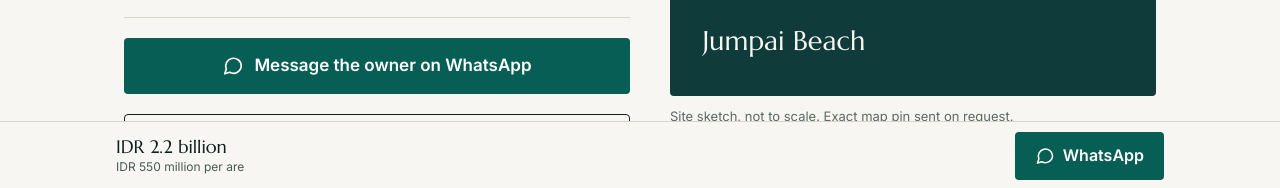
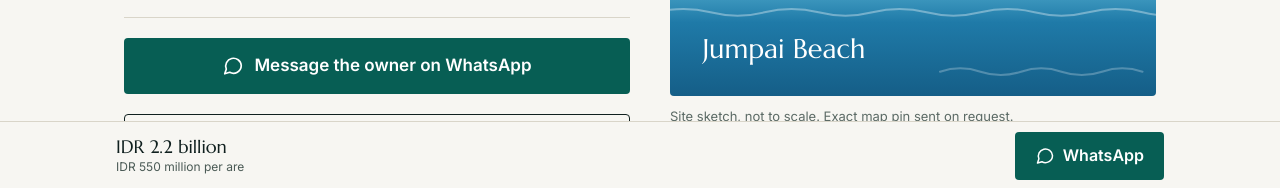
Before and after one commit to ales-vrana/bali, a website: page index.html in a window 1280 px wide. Shown: the part 610-798 px from the top of the page. Drawn offline with Linux system fonts and the light colour scheme.

Commit message:
Draw the sea in the site sketch in blue with a surf line
Co-Authored-By: Claude Fable 5.2 <noreply@anthropic.com>
Claude-Session: https://claude.ai/code/session_01Rgk1daMLakeM1bzshyVjiD

```diff
--- a/index.html
+++ b/index.html
@@ -72,8 +72,19 @@ fbq('track', 'PageView');
 <div class="hero-map">
 <svg role="img" aria-label="Site sketch: a rectangular plot with its 16.6 metre short side on the beach road and a side lane along its north edge, about 100 metres north of Jumpai Beach" viewBox="0 0 360 380">
 <rect x="0" y="0" width="360" height="380" fill="#E6EBDD"></rect>
-<rect x="0" y="300" width="360" height="80" fill="#0F3B3A"></rect>
-<rect x="0" y="284" width="360" height="18" fill="#E8DCC0"></rect>
+<defs>
+<linearGradient id="sea" x1="0" y1="0" x2="0" y2="1">
+<stop offset="0" stop-color="#4FA9CB"></stop>
+<stop offset="0.35" stop-color="#1F7AA8"></stop>
+<stop offset="1" stop-color="#155E87"></stop>
+</linearGradient>
+</defs>
+<rect x="0" y="296" width="360" height="84" fill="url(#sea)"></rect>
+<rect x="0" y="282" width="360" height="16" fill="#E8DCC0"></rect>
+<path d="M0 298 Q15 293 30 298 T60 298 T90 298 T120 298 T150 298 T180 298 T210 298 T240 298 T270 298 T300 298 T330 298 T360 298 L360 302 L0 302 Z" fill="#E8DCC0"></path>
+<path d="M0 303 Q15 298 30 303 T60 303 T90 303 T120 303 T150 303 T180 303 T210 303 T240 303 T270 303 T300 303 T330 303 T360 303" fill="none" stroke="#FFFFFF" stroke-opacity="0.85" stroke-width="2" stroke-linecap="round"></path>
+<path d="M-10 318 Q10 313 30 318 T70 318 T110 318 T150 318 T190 318 T230 318 T270 318 T310 318 T350 318 T390 318" fill="none" stroke="#FFFFFF" stroke-opacity="0.35" stroke-width="1.5" stroke-linecap="round"></path>
+<path d="M200 362 Q215 357 230 362 T260 362 T290 362 T320 362 T350 362" fill="none" stroke="#FFFFFF" stroke-opacity="0.25" stroke-width="1.5" stroke-linecap="round"></path>
 <path d="M214 0 L250 232 Q254 250 274 250 L360 244" fill="none" stroke="#C9CCC2" stroke-width="22" stroke-linecap="round"></path>
 <path d="M214 0 L250 232 Q254 250 274 250 L360 244" fill="none" stroke="#F7F6F2" stroke-width="1.5" stroke-dasharray="6 8"></path>
 <path d="M98 113 L217 107 L219 119 L100 125 Z" fill="#C9CCC2"></path>
@@ -86,7 +97,7 @@ fbq('track', 'PageView');
 <line x1="270" y1="121" x2="281" y2="190" stroke="#10201F" stroke-width="1.2"></line>
 <path d="M265 122 L275 120 M276 191 L286 189" fill="none" stroke="#10201F" stroke-width="1.2" stroke-linecap="round"></path>
 <text x="286" y="160" font-family="Inter, sans-serif" font-size="12" fill="#10201F">16.6 m</text>
-<text x="24" y="346" font-family="Marcellus, Georgia, serif" font-size="20" fill="#F7F6F2">Jumpai Beach</text>
+<text x="24" y="352" font-family="Marcellus, Georgia, serif" font-size="20" fill="#FFFFFF">Jumpai Beach</text>
 <text x="258" y="62" font-family="Inter, sans-serif" font-size="11" letter-spacing="1.2" fill="#33443F">BEACH ROAD</text>
 <text x="258" y="78" font-family="Inter, sans-serif" font-size="11" fill="#33443F">7 m wide</text>
 <path d="M36 52 L36 24 M28 34 L36 24 L44 34" fill="none" stroke="#10201F" stroke-width="1.5" stroke-linecap="round" stroke-linejoin="round"></path>
```
Also changed, not shown: id/index.html (+14 -3 lines), build/template.html.
